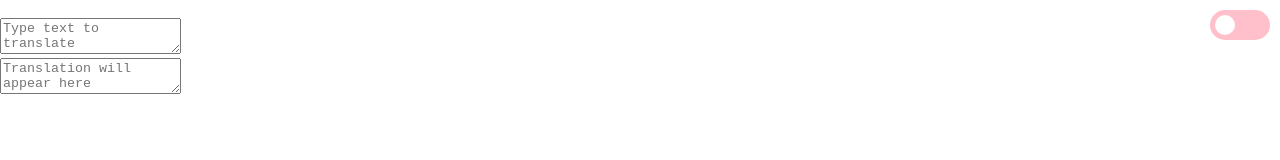
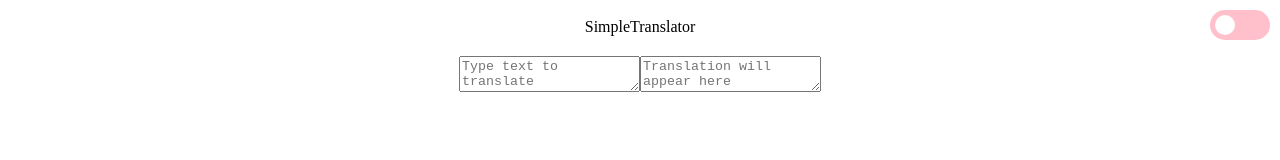
Before and after one commit to 1985lxw/SimpleTranslator, a website: page src/client/index.html in a window 1280 px wide. Drawn offline with Linux system fonts and the light colour scheme.

Commit message:
styles for textbox

```diff
--- a/src/client/index.html
+++ b/src/client/index.html
@@ -8,7 +8,8 @@
   <body>
     <input type="checkbox" id="switch" />
     <label for="switch">Toggle</label>
-    <div class="translator-contain">
+    <div class="title">SimpleTranslator</div>
+    <div class="translator-container">
       <div class="translator-input">
         <textarea
           id="input-text"
--- a/src/client/styles.css
+++ b/src/client/styles.css
@@ -49,3 +49,16 @@ input[type=checkbox] {
     margin: 0;
     position: relative;
   }
+
+  .translator-container{
+    display: flex;
+    flex-direction: row;
+    justify-content: center;
+    align-items: center;
+    /* height: 100vh; */
+  }
+
+  .title{
+    margin-bottom: 20px;
+    text-align: center;
+  }
```
